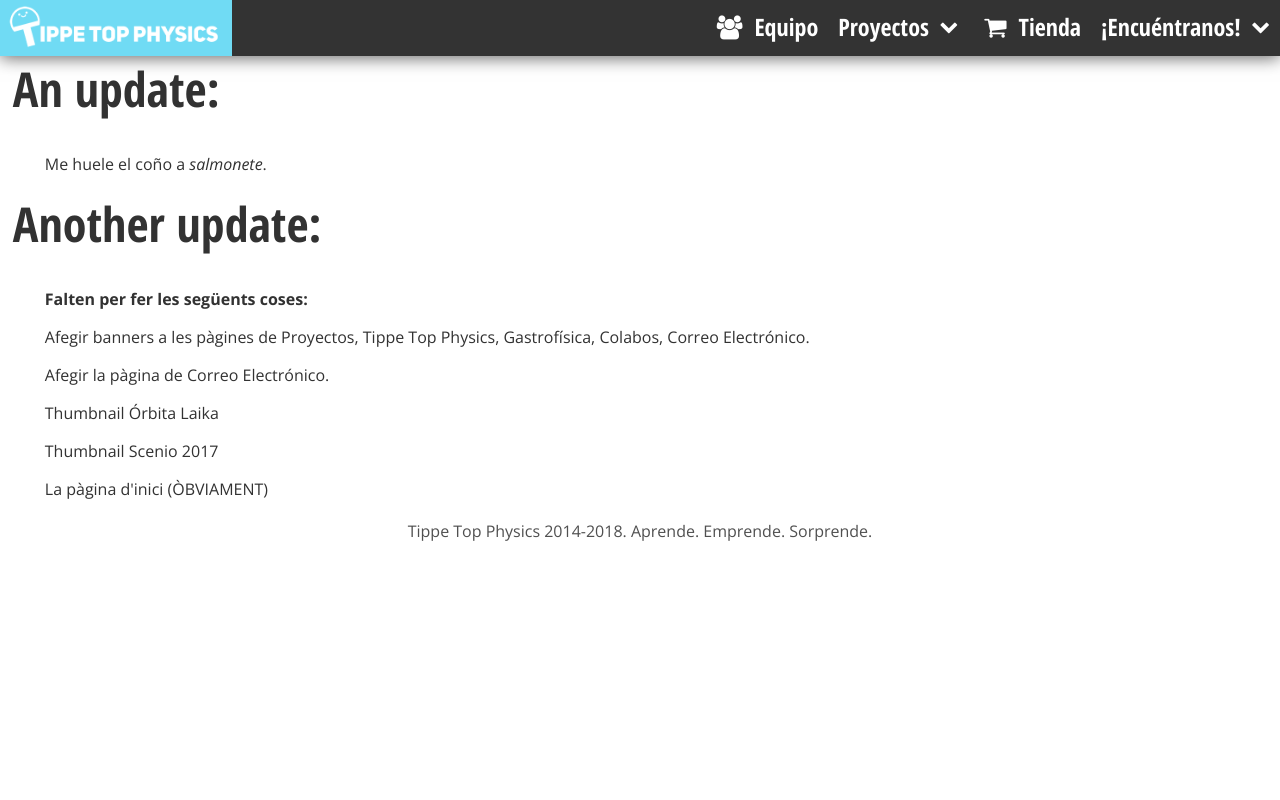
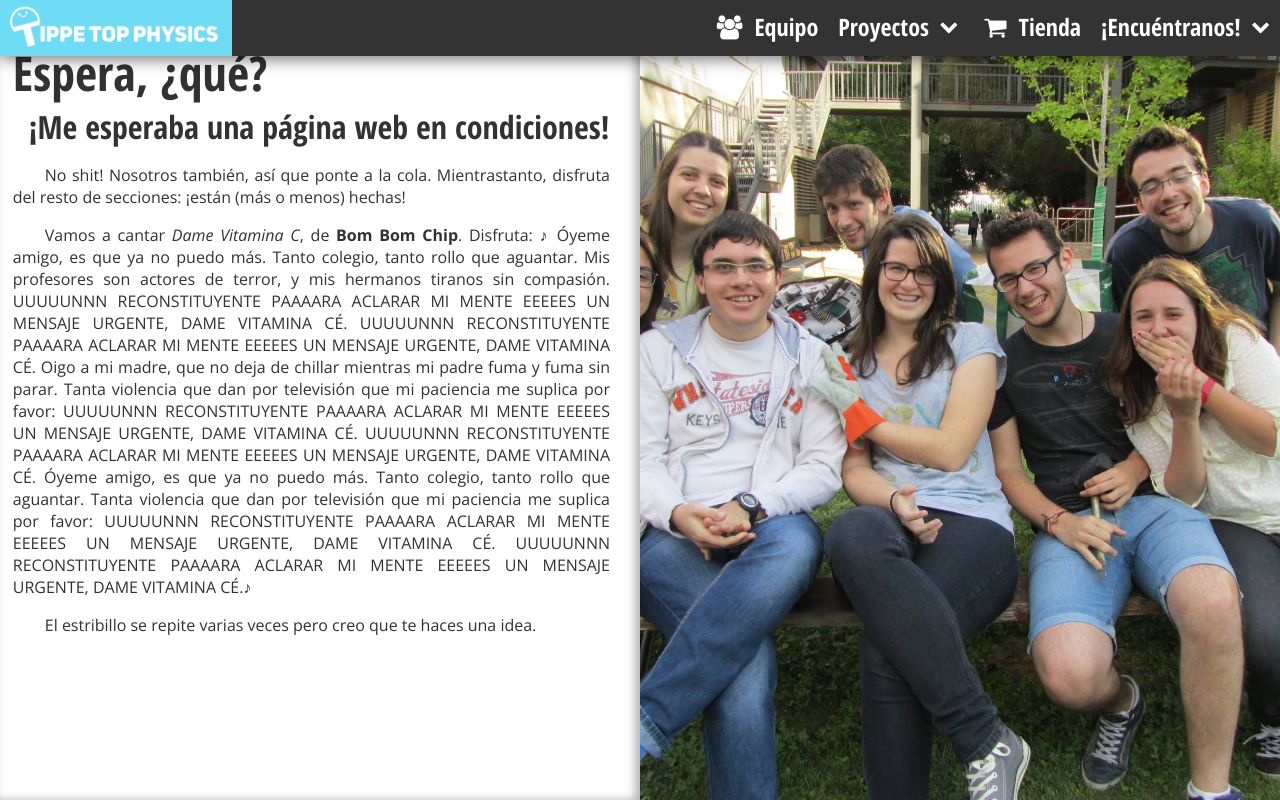
Before and after one commit to tippetopphysics/web, a plain HTML site: page index.html in a window 1280 px wide. Drawn offline with nearby package versions, Linux system fonts and the light colour scheme.

Commit message:
SPLASH PAGE!!!

```diff
--- a/gente.css
+++ b/gente.css
@@ -16,7 +16,7 @@
   position: relative;
   background-repeat:no-repeat;
   background-size:cover;
-  background-position:center;
+  background-position: center;
 }
 
 .miembro h1{
--- a/index.html
+++ b/index.html
@@ -12,7 +12,7 @@
 
   <link href="https://fonts.googleapis.com/css?family=Open+Sans+Condensed:700|Open+Sans:400,400i,700" rel="stylesheet">
 </head>
-<body>
+<body style="overflow: hidden; height: 100vh">
 
   <!--Navigation bar-->
   <div id="navbar">
@@ -28,27 +28,20 @@
   </script>
   <!--end of Navigation bar-->
 
-<div id="cont">
+<div id="cont" class="splashtext" style="overflow: hiddden">
+  <div style="margin-top: 20px; margin-left: 0px;" class="restus" id="textum">
+    <h1 style="margin-top: 20px; margin-bottom:0px;">Espera, ¿qué?</h1>
+    <h2 style="margin: 0px;">¡Me esperaba una página web en condiciones!</h2>
+    <p> No shit! Nosotros también, así que ponte a la cola. Mientrastanto, disfruta del resto de secciones: ¡están (más o menos) hechas!</p>
+    <p>
+      Vamos a cantar <i>Dame Vitamina C</i>, de <b>Bom Bom Chip</b>. Disfruta: ♪ Óyeme amigo, es que ya no puedo más. Tanto colegio, tanto rollo que aguantar. Mis profesores son actores de terror, y mis hermanos tiranos sin compasión. UUUUUNNN RECONSTITUYENTE PAAAARA ACLARAR MI MENTE EEEEES UN MENSAJE URGENTE, DAME VITAMINA CÉ. UUUUUNNN RECONSTITUYENTE PAAAARA ACLARAR MI MENTE EEEEES UN MENSAJE URGENTE, DAME VITAMINA CÉ. Oigo a mi madre, que no deja de chillar mientras mi padre fuma y fuma sin parar. Tanta violencia que dan por televisión que mi paciencia me suplica por favor: UUUUUNNN RECONSTITUYENTE PAAAARA ACLARAR MI MENTE EEEEES UN MENSAJE URGENTE, DAME VITAMINA CÉ. UUUUUNNN RECONSTITUYENTE PAAAARA ACLARAR MI MENTE EEEEES UN MENSAJE URGENTE, DAME VITAMINA CÉ. Óyeme amigo, es que ya no puedo más. Tanto colegio, tanto rollo que aguantar. Tanta violencia que dan por televisión que mi paciencia me suplica por favor: UUUUUNNN RECONSTITUYENTE PAAAARA ACLARAR MI MENTE EEEEES UN MENSAJE URGENTE, DAME VITAMINA CÉ. UUUUUNNN RECONSTITUYENTE PAAAARA ACLARAR MI MENTE EEEEES UN MENSAJE URGENTE, DAME VITAMINA CÉ.♪
+    </p><p>
+      El estribillo se repite varias veces pero creo que te haces una idea.
+    </p>
+  </div>
+</div>
 
-  <div style="margin-top: 20px" class="restus">
-    <h1 style="margin-top: 20px">An update:</h1>
-    <p> Me huele el coño a <i>salmonete</i>.</p>
-    <h1> Another update:</h1>
-    <p><b> Falten per fer les següents coses: </b> </p>
-      <p> Afegir banners a les pàgines de Proyectos, Tippe Top Physics, Gastrofísica, Colabos, Correo Electrónico. </p>
-      <p> Afegir la pàgina de Correo Electrónico. </p>
-        <p>
-          Thumbnail Órbita Laika
-        </p><p>
-          Thumbnail Scenio 2017
-        </p>
-      <p>
-        La pàgina d'inici (ÒBVIAMENT)
-      </p>
-  </div>
-
-
-</div>
+<div id="splashimg"></div>
 <footer id="end">
 </footer>
 <script src="navbar.js"></script>
--- a/main.css
+++ b/main.css
@@ -144,3 +144,34 @@ span {
   margin: auto;
   box-shadow: 0px 0px 20px black;
 }
+
+/* PÀGINA INICIAL */
+#cont.splashtext{
+  width: 50vw;
+  overflow: auto;
+  box-shadow: -5px 0px 10px rgba(0,0,0,0.3) inset;
+  height: 100vh;
+}
+
+#textum{
+  overflow-y: auto;
+}
+
+#splashimg{
+  width: 50vw;
+  height: 100vh;
+  position: fixed;
+  z-index: 0;
+  right: 0px;
+  background-color: hotpink;
+  top: 0px;
+  overflow: hidden;
+
+  background-image: url('imgs/article2014.jpg');
+  background-repeat:no-repeat;
+  -webkit-background-size:cover;
+  -moz-background-size:cover;
+  -o-background-size:cover;
+  background-size:cover;
+  background-position:center center;
+}
--- a/navbar.js
+++ b/navbar.js
@@ -15,4 +15,5 @@ function responsiveNavbar() {
   //posicionar la resta de la pàgina
   h = $("#navul")[0].getBoundingClientRect().height;
   $("#cont").css({"top": h-2*pa + "px"});
+  $(".splashtext").css("top","0px");
 }
```
